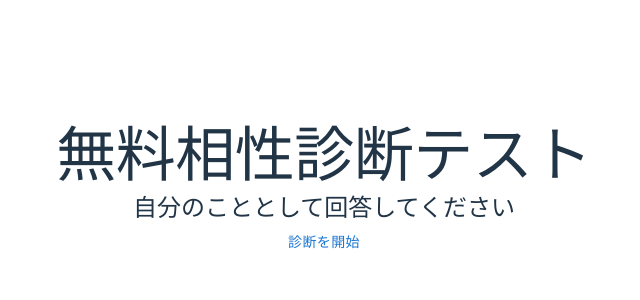
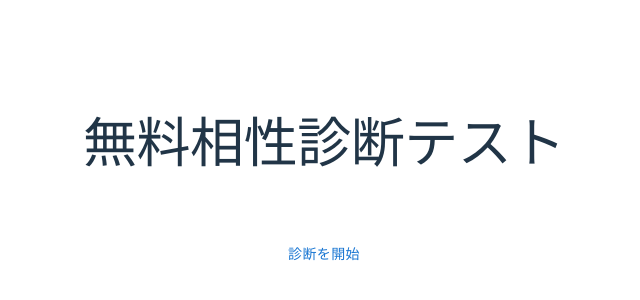
Before and after one commit to netakiryosuke/how-we-match, a React (Vite) app: page / in a window 1280 px wide. Shown: the part 230-530 px from the top of the page, without its empty margins (316-956 px from the left). Built offline with nearby package versions, Linux system fonts and the light colour scheme.

Commit message:
フォントを追加

```diff
--- a/index.html
+++ b/index.html
@@ -3,6 +3,7 @@
   <head>
     <meta charset="UTF-8" />
     <link rel="icon" type="image/svg+xml" href="/vite.svg" />
+    <link href="https://fonts.googleapis.com/css2?family=Noto+Sans+JP&display=swap" rel="stylesheet">
     <meta name="viewport" content="width=device-width, initial-scale=1.0" />
     <title>how-we-match</title>
   </head>
--- a/src/components/TopPage.jsx
+++ b/src/components/TopPage.jsx
@@ -3,10 +3,10 @@ import { useNavigate } from "react-router-dom";
 
 export default function TopPage() {
     const navigate = useNavigate();
+
     return (
-        <Box sx={{ display: "flex", flexDirection: "column", alignItems: "center", mt: 10, mb: 5 }}>
-            <Typography variant="h2">無料相性診断テスト</Typography>
-            <Typography variant="h5">自分のこととして回答してください</Typography>
+        <Box sx={{ display: "flex", flexDirection: "column", alignItems: "center", mt: 10, mb: 5, gap: 8}}>
+            <Typography variant="h2" sx={{fontFamily: "'Noto Sans JP', sans-serif", fontSize: "54px"}}>無料相性診断テスト</Typography>
             <Button onClick={() => navigate("/question")}>診断を開始</Button>
         </Box>
     );
```
